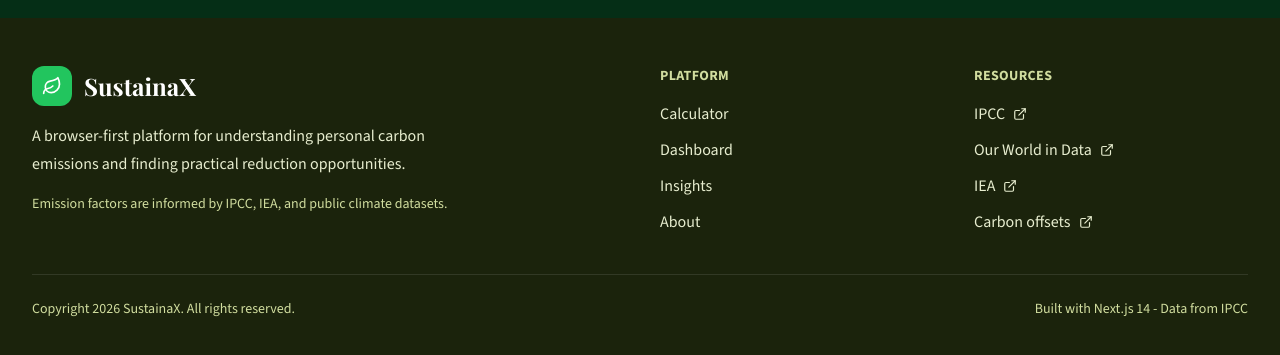
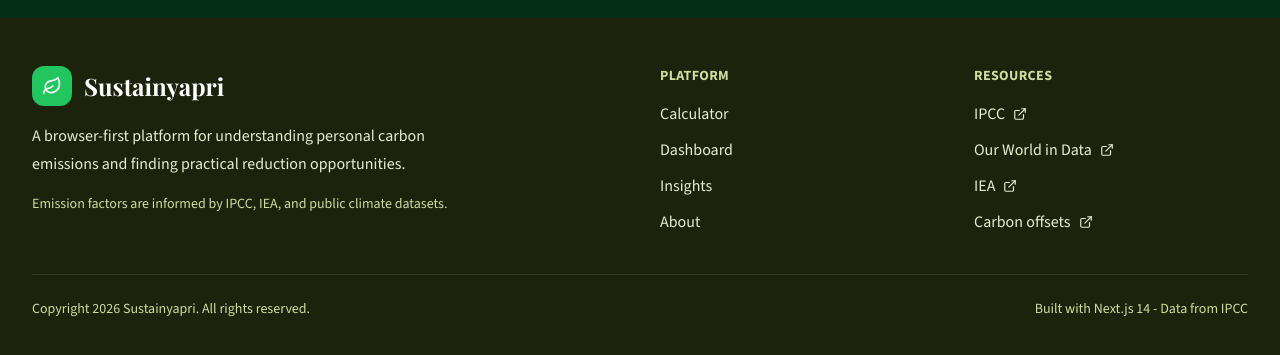
Before and after one commit to IshitaSem/carbon-footprint-awareness, a Next.js app: page / in a window 1280 px wide. Shown: the part 2222-2577 px from the top of the page. Built offline with nearby package versions, Linux system fonts and the light colour scheme.

Commit message:
Update footer branding from SustainaX to Sustainyapri

```diff
--- a/components/layout/Footer.tsx
+++ b/components/layout/Footer.tsx
@@ -25,7 +25,7 @@ export function Footer() {
               <span className="flex h-10 w-10 items-center justify-center rounded-xl bg-earth-500 text-white">
                 <Leaf className="h-5 w-5" aria-hidden />
               </span>
-              <span className="font-display text-2xl font-bold">SustainaX</span>
+              <span className="font-display text-2xl font-bold">Sustainyapri</span>
             </div>
             <p className="mt-4 max-w-md leading-7 text-moss-100">
               A browser-first platform for understanding personal carbon emissions and finding practical reduction opportunities.
@@ -73,7 +73,7 @@ export function Footer() {
         </div>
 
         <div className="mt-10 flex flex-col gap-3 border-t border-white/10 pt-6 text-sm text-moss-200 sm:flex-row sm:items-center sm:justify-between">
-          <p>Copyright 2026 SustainaX. All rights reserved.</p>
+          <p>Copyright 2026 Sustainyapri. All rights reserved.</p>
           <p>Built with Next.js 14 - Data from IPCC</p>
         </div>
       </div>
```
